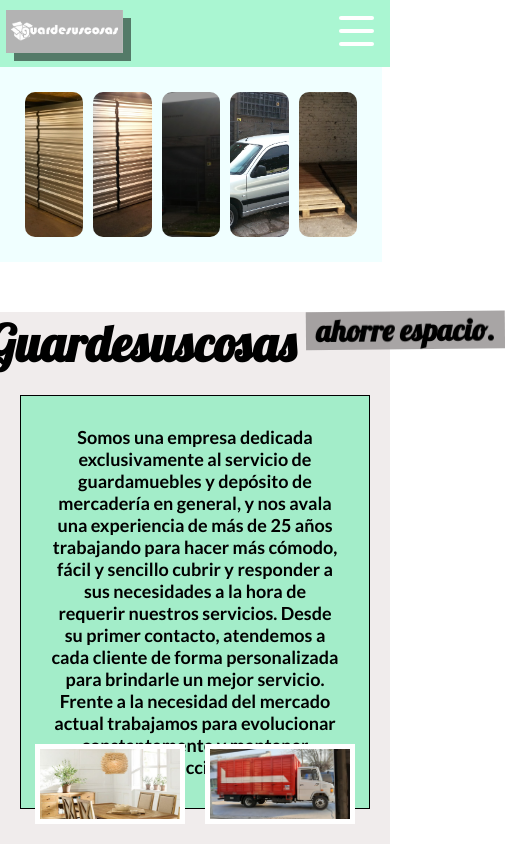
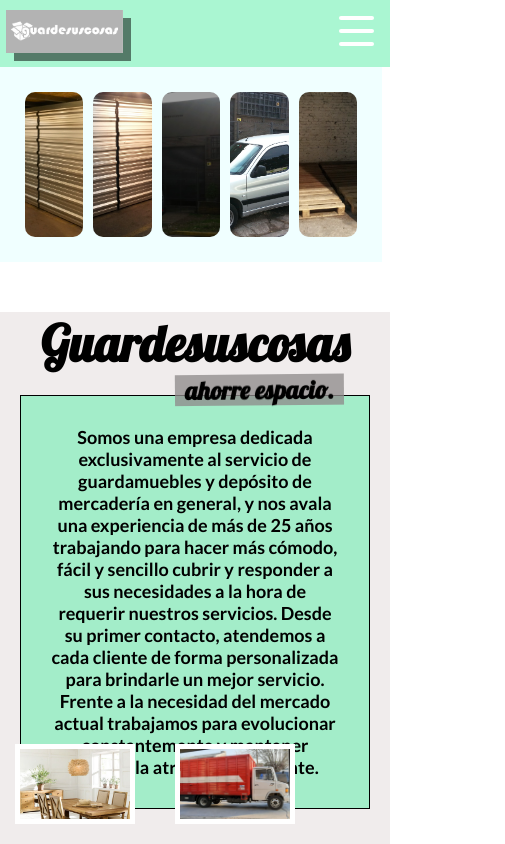
Before and after one commit to Alcuazjuanmanuel/guardesuscosas, a React (Vite) app: page / in a window 390 px wide. Shown: the top 844 px of the page, 505 px wide, since content can reach past the window. Built offline with nearby package versions, Linux system fonts and the light colour scheme.

Commit message:
cambio en la ruta de las imagenes

```diff
--- a/src/App.jsx
+++ b/src/App.jsx
@@ -11,6 +11,7 @@ import Footer from './componentes/Footer'
 import Venta from './componentes/Venta'
 import Flete from './componentes/Flete'
 import Contacto from './componentes/Contacto'
+
 
 
 
--- a/src/componentes/Consejos.jsx
+++ b/src/componentes/Consejos.jsx
@@ -13,7 +13,7 @@ const Consejos = () => {
             Forme una capa de pequeñas bolas con papel de periódico y cubra el fondo de las cajas previstas para el embalaje.
             Deposite los objetos más pesados en primer lugar y, sobre ellos, otra capa de papel. Siga de este modo con el resto de los objetos hasta llenar la caja.
         </p>
-        <img src="./src/assets/imagenes/descarga2.jpeg" alt="empleado transportando cajas" className='img-consejos'/>
+        <img src="../src/assets/imagenes/descarga2.jpeg" alt="empleado transportando cajas" className='img-consejos'/>
         </div>
         <h3>CON TODAS LAS GARANTIAS</h3>
         <p className='texto2'>Una vez elegida la agencia de transportes, compruebe que cumpla con los requisitos establecidos por la ley relacionados con el sector, que esté inscripta en el registro municipal y que disponga de un seguro de responsabilidad civil y de mercancías.
--- a/src/componentes/Flete.css
+++ b/src/componentes/Flete.css
@@ -74,3 +74,17 @@
     transform: translateX(250px);
     transition-delay: 0s;
 }
+@media(max-width: 768px){
+    .flete{
+        position: fixed;
+        bottom: 0;
+        left: 0;
+
+        margin:0 0 15px 170px;
+
+        padding: 5px;
+        z-index: 9999;
+        border-radius: 50px;
+      }
+    }
+}
--- a/src/componentes/Flete.jsx
+++ b/src/componentes/Flete.jsx
@@ -2,10 +2,10 @@ import React from 'react'
 import  './Flete.css'
 const Flete = () => {
   return (
-    <div className='flete'>
+    <div className='flete' >
        <a href="https://www.facebook.com/profile.php?id=100064163466190" target="_blank">
       <article className="card">
-        <img src="./src/assets/imagenes/camion.jpg" alt="" className='card__img' />
+        <img src="../src/assets/imagenes/camion.jpg" alt="" className='card__img' />
     <div className="card__data">
         <h4 className="card__title">Flete recomendado</h4>
 
--- a/src/componentes/Hero.jsx
+++ b/src/componentes/Hero.jsx
@@ -4,11 +4,11 @@ import "./Hero.css"
 const Hero = () => {
   return (
     <div className='gallery'>
-        <img src="./src/assets/imagenes/cerrado.jpg" alt="" />
-        <img src="./src/assets/imagenes/exterior-abierto.jpg" alt="" />
-        <img src="./src/assets/imagenes/portada.jpg" alt=""  />
-        <img src="./src/assets/imagenes/camioneta.jpg" alt="" />
-        <img src="./src/assets/imagenes/interior.jpg" alt="" />
+        <img src="../src/assets/imagenes/cerrado.jpg" alt="" />
+        <img src="../src/assets/imagenes/exterior-abierto.jpg" alt="" />
+        <img src="../src/assets/imagenes/portada.jpg" alt=""  />
+        <img src="../src/assets/imagenes/camioneta.jpg" alt="" />
+        <img src="../src/assets/imagenes/interior.jpg" alt="" />
 
 
     </div>
--- a/src/componentes/NavBar.jsx
+++ b/src/componentes/NavBar.jsx
@@ -12,7 +12,7 @@ function Navbar() {
   return (
     <>
       <NavContainer>
-        <a href="./"><img src="./src/assets/imagenes/logo.jpg" alt="" className="logo" /></a>
+        <a href="./"><img src="../src/assets/imagenes/logo.jpg" alt="" className="logo" /></a>
 
         <div className={`links ${clicked ? 'active' : ''}`}>
           <a onClick={handleClick} href="./"> <b> Nosotros </b></a>
--- a/src/componentes/Nosotros.css
+++ b/src/componentes/Nosotros.css
@@ -70,7 +70,7 @@
     padding: 30px;
     border: solid 1px black;
     margin: 20px;
-    background-color:  rgba(101, 238, 174, 0.553);
+    background-color:  rgba(101, 238, 174, 0.504);
 }
 .nos{
     display: flex;
@@ -80,16 +80,28 @@
 
 }
 @media(max-width: 768px){
+    .titulo{
+        font-size: 100wv;
+        flex-direction: column;
+        text-align: center;
+      }
     .nos{
         display: flex;
         flex-direction: column;
         justify-content: center;
         align-items: center;
     }
-    .titulo{
-        width: 75vw;
-    }
+
     .exterior-abierto{
         max-width: 80%;
     }
+    .rotate-words{
+
+         margin: 0;
+
+    }
+    .d0s {
+        font-size: 25px;
+        margin-left: -20px;
+      }
 }
--- a/src/componentes/Nosotros.jsx
+++ b/src/componentes/Nosotros.jsx
@@ -24,7 +24,7 @@ const Nosotros = () => {
 
         Frente a la necesidad del mercado actual trabajamos para evolucionar constantemente y mantener vigente la atracción del cliente.
         </p>
-        <img src="./src/assets/imagenes/patricio.jpg" alt="" className='exterior-abierto'/>
+        <img src="../src/assets/imagenes/patricio.jpg" alt="" className='exterior-abierto'/>
         </div>
         </div>
   )
--- a/src/componentes/Servicios.jsx
+++ b/src/componentes/Servicios.jsx
@@ -14,7 +14,7 @@ const Servicios = () => {
             Diariamente se acumulan archivos o mobiliario fuera de uso que le quitan espacio útil a su oficina o espacio de trabajo. Nosotros le brindamos una solución que le permita optimizar el espacio disponible y aprovecharlo para atender a sus clientes con mayor comodidad.</p>
       </div>
             <div className='embalaje'>
-            <img src="./src/assets/imagenes/cintas.jpg" alt="cintas" className='cintas'/>
+            <img src="../src/assets/imagenes/cintas.jpg" alt="cintas" className='cintas'/>
             <div><h3>PRODUCTOS Y SERVICIOS- EMBALAJE</h3>
             <p className='serv'>Adquiera aquí mismo todo lo que usted necesita para embalar y mantener sus pertenencias en perfectas condiciones.
             Cajas de distintos tamaños.
--- a/src/componentes/Venta.css
+++ b/src/componentes/Venta.css
@@ -70,3 +70,12 @@
     transform: translateX(250px);
     transition-delay: 0s;
 }
+@media(max-width: 768px){
+    .banner{
+        margin:0 0 15px 10px;
+    }
+    .card{
+        width: 120px;
+        height: 120px;
+    }
+}
--- a/src/componentes/Venta.jsx
+++ b/src/componentes/Venta.jsx
@@ -3,10 +3,10 @@ import './Venta.css'
 
 const Venta = () => {
   return (
-    <div className='banner'>
+    <div className='banner' >
        <a href="https://na01.safelinks.protection.outlook.com/?url=https%3A%2F%2Finstagram.com%2Fguardesuscosas%3Figshid%3DYmMyMTA2M2Y%3D&data=05%7C01%7C%7C1a0d3c87737c441f53da08db36b3e113%7C84df9e7fe9f640afb435aaaaaaaaaaaa%7C1%7C0%7C638163918417013499%7CUnknown%7CTWFpbGZsb3d8eyJWIjoiMC4wLjAwMDAiLCJQIjoiV2luMzIiLCJBTiI6Ik1haWwiLCJXVCI6Mn0%3D%7C3000%7C%7C%7C&sdata=JaesMj5XN%2FEYwG4ZLLAmaCBvkEWFA1Us1tVdPOdwPRg%3D&reserved=0 " target="_blank">
       <article className="card">
-        <img src="./src/assets/imagenes/mueble.jpg" alt="" className='card__img' />
+        <img src="../src/assets/imagenes/mueble.jpg" alt="" className='card__img' />
     <div className="card__data">
         <h4 className="card__title">Venta de muebles usados</h4>
 
```
